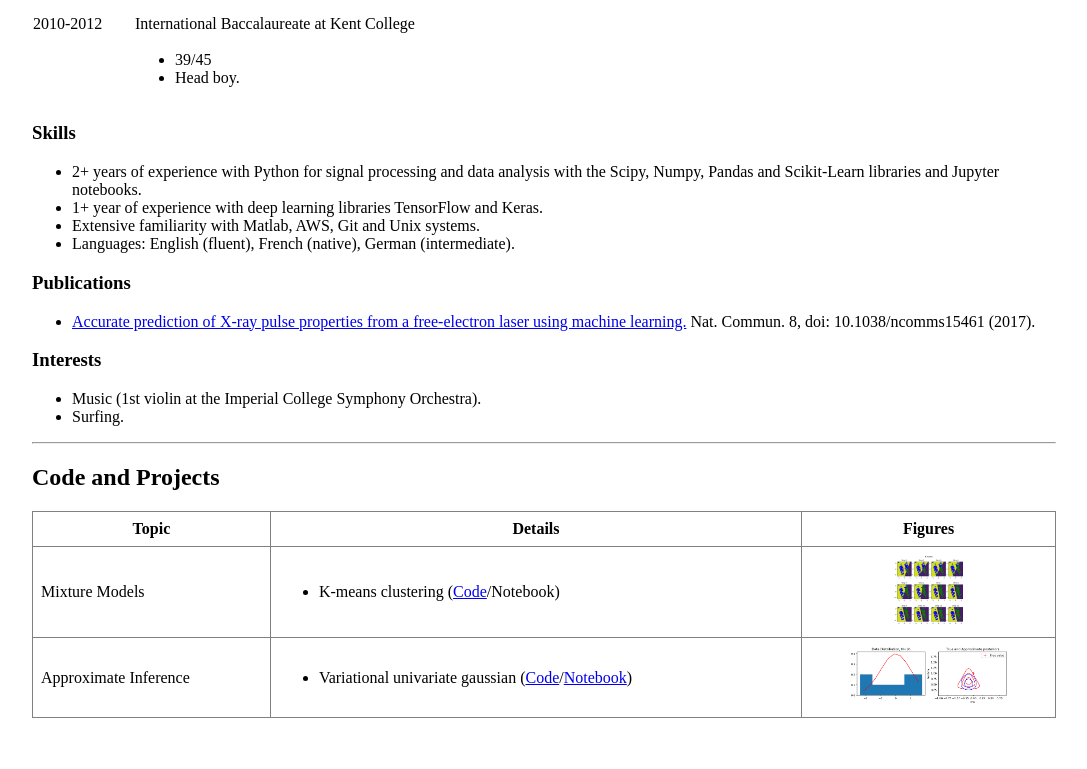
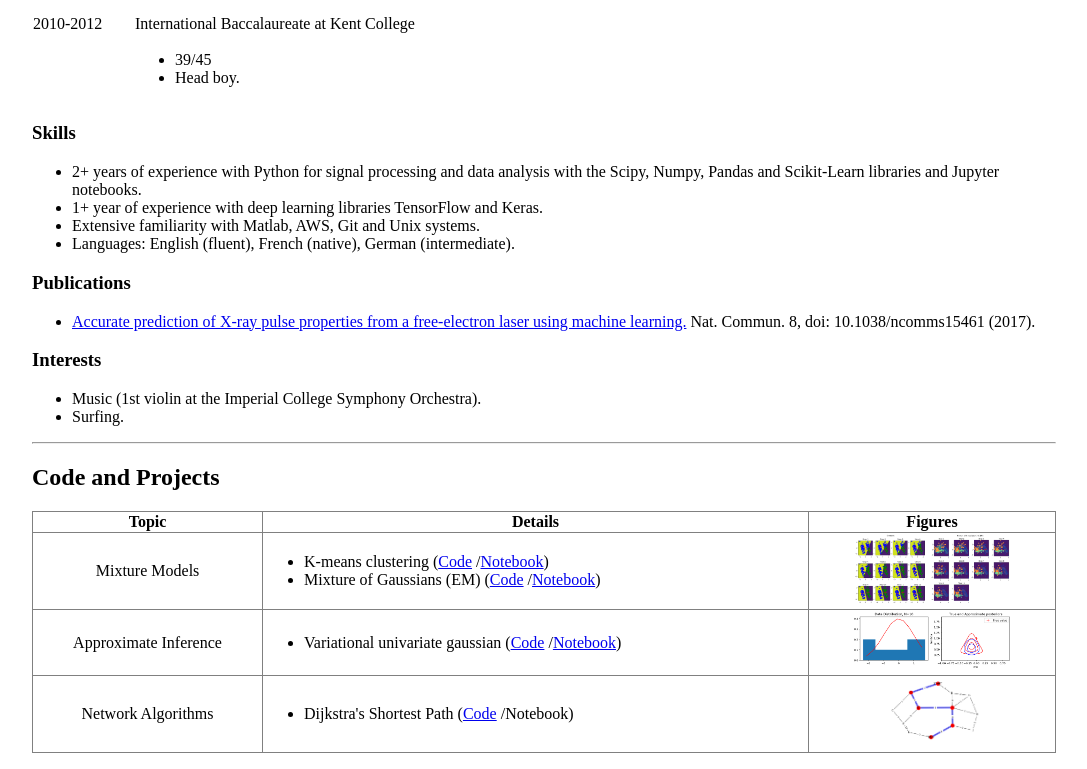
Before and after one commit to c-olivier/c-olivier.github.io, a plain HTML site: page index.html in a window 1280 px wide. Shown: the part 601-1370 px from the top of the page, without its empty margins (96-1183 px from the left). Before the commit the page ends 1335 px from the top, so only its background shows below. Drawn offline with Linux system fonts and the light colour scheme.

Commit message:
dijkstra

```diff
--- a/index.html
+++ b/index.html
@@ -170,36 +170,61 @@
 
 <h2>Code and Projects</h2>
 
-<table style="width:100%" border=1 cellpadding="8">
+<table style="width:100%" border=1>
   <tr>
     <th>Topic</th>
     <th>Details</th>
     <th>Figures</th>
   </tr>
   <tr>
-    <td>Mixture Models</td>
+    <td align="center">Mixture Models</td>
     <td>
       <ul>
         <li>
           K-means clustering
-          (<a href="https://github.com/c-olivier/c-olivier.github.io/blob/master/scripts/k-means.py">Code</a>/Notebook)
+          (<a href="https://github.com/c-olivier/c-olivier.github.io/blob/master/scripts/k-means.py">Code</a>
+          /<a href="https://github.com/c-olivier/c-olivier.github.io/blob/master/notebooks/KmeansAndEM.ipynb">Notebook</a>)
+        </li>
+        <li>
+          Mixture of Gaussians (EM)
+          (<a href="https://github.com/c-olivier/c-olivier.github.io/blob/master/scripts/mixture_of_gaussians_em.py">Code</a>
+          /<a href="https://github.com/c-olivier/c-olivier.github.io/blob/master/notebooks/KmeansAndEM.ipynb">Notebook</a>)
         </li>
       </ul>
     </td>
-    <td align="center"><img src="./images/k_means.png"></td>
+    <td align="center">
+      <img src="./images/k_means.png">
+      <img src="./images/mixture_of_gaussians_em.png">
+    </td>
   </tr>
   <tr>
-    <td>Approximate Inference</td>
+    <td align="center">Approximate Inference</td>
     <td>
       <ul>
         <li>
           Variational univariate gaussian
-          (<a href="https://github.com/c-olivier/c-olivier.github.io/blob/master/scripts/variational_univariate_gaussian.py">Code</a>/<a href="https://github.com/c-olivier/c-olivier.github.io/blob/master/notebooks/VariationalUnivariateGaussian.ipynb">Notebook</a>)
+          (<a href="https://github.com/c-olivier/c-olivier.github.io/blob/master/scripts/variational_univariate_gaussian.py">Code</a>
+          /<a href="https://github.com/c-olivier/c-olivier.github.io/blob/master/notebooks/VariationalUnivariateGaussian.ipynb">Notebook</a>)
         </li>
       </ul>
 
     </td>
     <td align="center"><img src="./images/variational_univariate_gaussian.png"></td>
+  </tr>
+  <tr>
+    <td align="center">Network Algorithms</td>
+    <td>
+      <ul>
+        <li>
+          Dijkstra's Shortest Path
+          (<a href="https://github.com/c-olivier/c-olivier.github.io/blob/master/scripts/dijkstra.py">Code</a>
+          /Notebook)
+        </li>
+      </ul>
+    </td>
+    <td align="center">
+      <img src="./images/dijkstra.png">
+    </td>
   </tr>
 
 </table>
```
Also changed, not shown: images/dijkstra.png (added), 2 other files.
